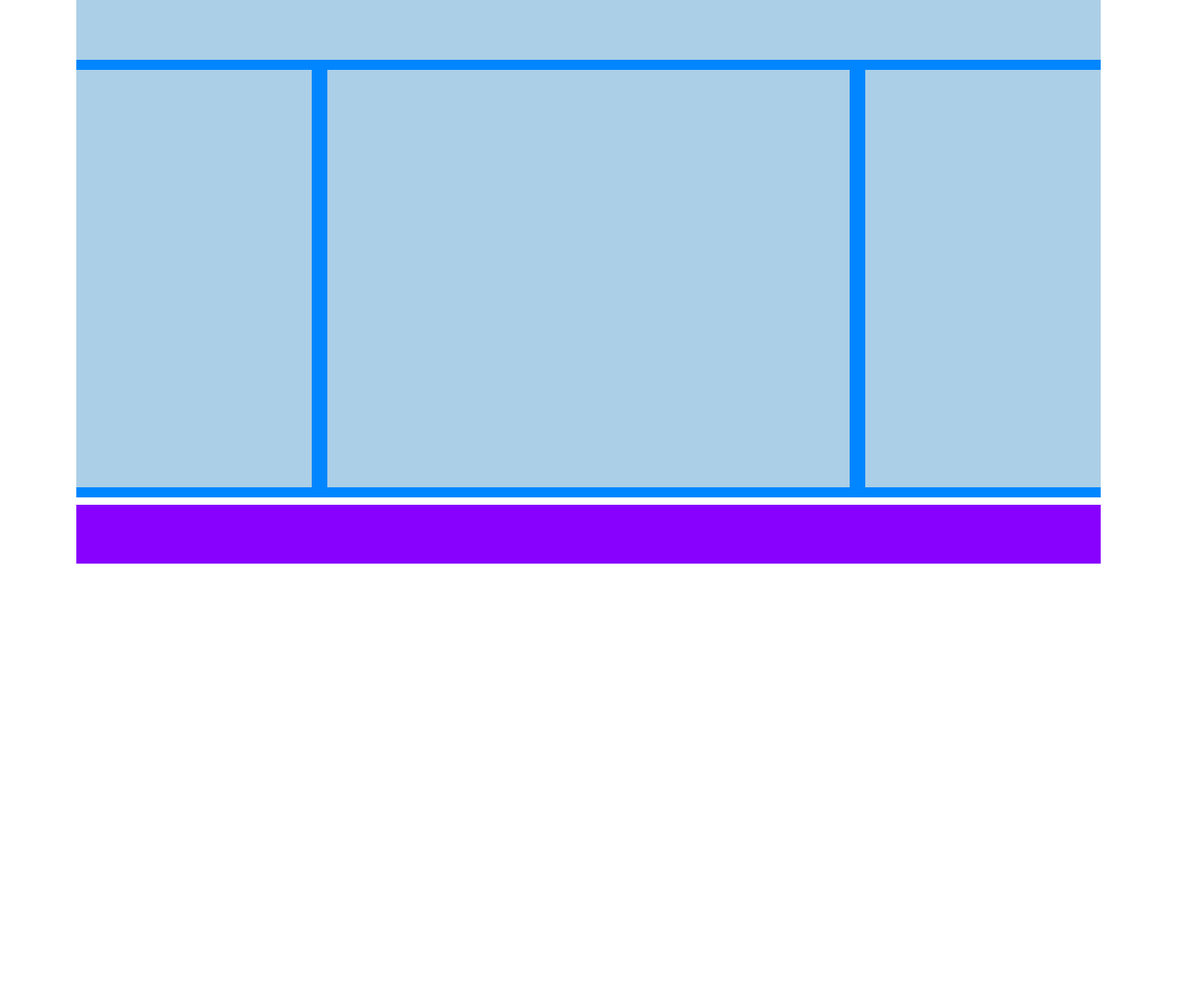
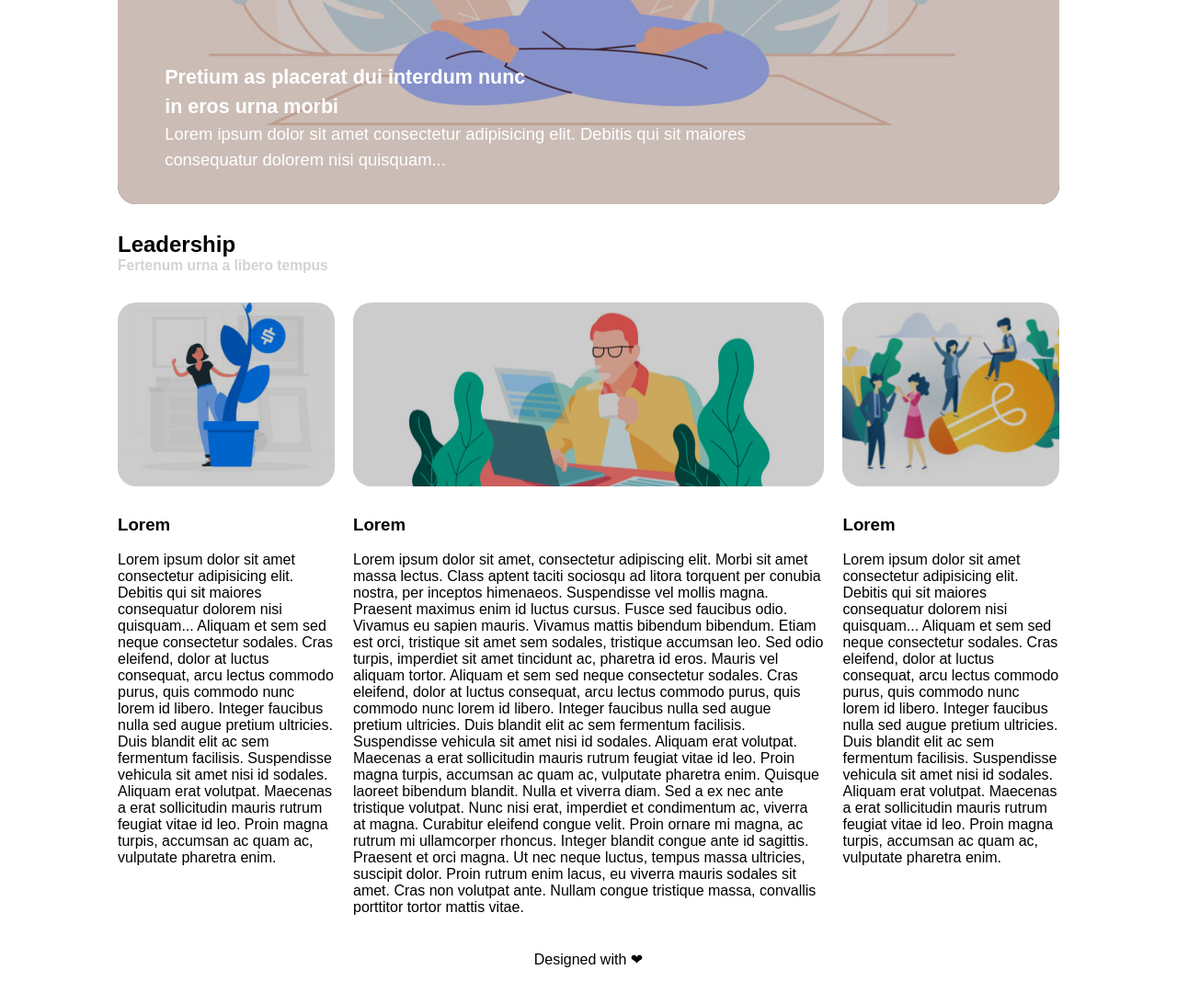
Before and after one commit to tsvoosh/htmlcss-struttura-wp, a plain HTML site: page index.html in a window 1280 px wide. Shown: the part 680-1772 px from the top of the page at 92% size. Before the commit the page ends 1306 px from the top, so only its background shows below. Drawn offline with Linux system fonts and the light colour scheme.

Commit message:
elements added

```diff
--- a/css/style.css
+++ b/css/style.css
@@ -4,64 +4,109 @@
     box-sizing: border-box;
 }
 
-.container {
-    margin: 1% 6.5%;
+body {
+    font-family: sans-serif;
 }
 
-header {
-    height: 15vh;
-    background-color: rgb(229,121,230);
+.container {
+    margin: 0 10%;
+    margin-top: 3%;
 }
 
 #first {
-    height: 60vh;
-    background-color: rgb(225,214,122);
-    margin-top: 3vh;
+    position: relative;
+    margin-top: 3%;
+    background-color: black;
+    border-radius: 20px;
+    margin-bottom: 3%;
 }
 
-#second {
-    height: 70vh;
-    background-color: rgb(1,134,255);
-    margin-top: 3vh;
+#logo {
+    width: 20%;
+}
+
+ul {
+    list-style-type: none;
+    margin-top: 4%;
+}
+
+li {
+    display: inline;
+    margin: 0 1%;
+}
+
+li > a {
+    text-decoration: none;
+    color: grey;
+}
+
+#banner {
+    display: block;
+    width: 100%;
+    border-radius: 20px;
+    opacity: 0.8;
+}
+
+.textbox {
+    position: absolute;
+    line-height: 1.5;
+    color: white;
+    bottom: 5%;
+    left: 5%;
+    right: 3%;
+    font-size: 115%;
+}
+
+
+#lightgrey {
+    color: lightgrey;
+    font-size: 65%;
+}
+
+.images {
+    margin-top: 3%;
+}
+
+.image {
+    float: left;
+    background-color:black;
+    border-radius: 20px;
+}
+
+.image.left, .image.right {
+    width: 23%;
+}
+
+.image.middle {
+    width: 50%;
+    margin: 0 2%;
+}
+
+.img {
+    display: block;
+    height: 200px;
+    width: 100%;
+    object-fit: cover;
+    opacity: 0.8;
+}
+
+.grid {
+    float: left;
+    margin-top: 3%;
+}
+
+.grid.one , .grid.three {
+    width: 23%;
+}
+
+.grid.two {
+    width: 50%;
+    margin-right: 2%;
+    margin-left: 2%;
 }
 
 footer {
-    height: 8vh;
-    background-color: rgb(136,1,254);
-    margin-top: 1vh;
+    padding: 3% 0;
+    clear: both;
+    text-align: center;
 }
-
-#heading {
-    height: 15%;
-    background-color: rgb(171,207,231);
-}
-
-.wrapper {
-    height: 85%;
-    padding-top: 1%;
-    padding-bottom: 1%;
-}
-
-.content {
-    background-color: rgb(171,207,231);
-    height: 100%;
-}
-
-.left , .right{
-    width: 23%;
-}
-
-.left {
-    float: left;
-}
-
-.right {
-    float: right;
-}
-
-.middle {
-    width: 51%;
-    display: inline-block;
-    margin-left: 1.5%;
-    margin-right: 1.5%;
-}
--- a/index.html
+++ b/index.html
@@ -11,25 +11,90 @@
 <body>
     <div class="container">
         <header>
+            <img id="logo" src="img/logo.png" alt="logo">
+            <nav>
+                <ul>
+                    <li><a href="">FEATURES</a></li>
+                    <li><a href="">EDITORIALS</a></li>
+                    <li><a href="">ENVIRONMENT</a></li>
+                    <li><a href="">BLOG</a></li>
+                    <li><a href="">SHOP</a></li>
+                    <li><a href="">CONTACT</a></li>
+                </ul>
+            </nav>
         </header>
         <section id="first">
+            <img id="banner" src="img/banner.jpg" alt="yoga">
+            <div class="textbox">
+                <h3>Pretium as placerat dui interdum nunc<br> in eros urna morbi</h3>
+                <p>Lorem ipsum dolor sit amet consectetur adipisicing elit. Debitis qui sit
+                    maiores<br> consequatur dolorem nisi quisquam...</p>
+            </div>
         </section>
         <section id="second">
             <div id="heading">
+                <h1>Leadership<h1>
+                        <p id="lightgrey">Fertenum urna a libero tempus</p>
             </div>
-            <div class="wrapper">
-                <div class="content left">
+            <div class="images">
+                <div class="image left">
+                    <img class="img" src="img/img-1.jpg" alt="image">
                 </div>
-                <div class="content middle">
+                <div class="image middle">
+                    <img class="img" src="img/banner-2.jpg" alt="image">
                 </div>
-                <div class="content right">
+                <div class="image right">
+                    <img class="img" src="img/img-3.jpg" alt="image">
                 </div>
             </div>
         </section>
-        <footer>
-
-        </footer>
+        <div class="text_grids">
+            <div class="grid one">
+                <h3>Lorem</h3>
+                <br>
+                <p>Lorem ipsum dolor sit amet consectetur adipisicing elit. Debitis qui sit
+                    maiores consequatur dolorem nisi quisquam...
+                    Aliquam et sem sed neque consectetur sodales. Cras eleifend, dolor at luctus consequat, arcu lectus
+                    commodo purus, quis commodo nunc lorem id libero. Integer faucibus nulla sed augue pretium
+                    ultricies. Duis blandit elit ac sem fermentum facilisis. Suspendisse vehicula sit amet nisi id
+                    sodales. Aliquam erat volutpat. Maecenas a erat sollicitudin mauris rutrum feugiat vitae id leo.
+                    Proin magna turpis, accumsan ac quam ac, vulputate pharetra enim.</p>
+            </div>
+            <div class="grid two">
+                <h3>Lorem</h3>
+                <br>
+                <p>Lorem ipsum dolor sit amet, consectetur adipiscing elit. Morbi sit amet massa lectus. Class aptent
+                    taciti sociosqu ad litora torquent per conubia nostra, per inceptos himenaeos. Suspendisse vel
+                    mollis magna. Praesent maximus enim id luctus cursus. Fusce sed faucibus odio. Vivamus eu sapien
+                    mauris. Vivamus mattis bibendum bibendum. Etiam est orci, tristique sit amet sem sodales, tristique
+                    accumsan leo. Sed odio turpis, imperdiet sit amet tincidunt ac, pharetra id eros. Mauris vel aliquam tortor.
+                    Aliquam et sem sed neque consectetur sodales. Cras eleifend, dolor at luctus consequat, arcu lectus
+                    commodo purus, quis commodo nunc lorem id libero. Integer faucibus nulla sed augue pretium
+                    ultricies. Duis blandit elit ac sem fermentum facilisis. Suspendisse vehicula sit amet nisi id
+                    sodales. Aliquam erat volutpat. Maecenas a erat sollicitudin mauris rutrum feugiat vitae id leo.
+                    Proin magna turpis, accumsan ac quam ac, vulputate pharetra enim. Quisque laoreet bibendum blandit. Nulla et viverra diam. Sed a ex nec ante tristique volutpat. Nunc
+                    nisi erat, imperdiet et condimentum ac, viverra at magna. Curabitur eleifend congue velit. Proin
+                    ornare mi magna, ac rutrum mi ullamcorper rhoncus. Integer blandit congue ante id sagittis. Praesent
+                    et orci magna. Ut nec neque luctus, tempus massa ultricies, suscipit dolor. Proin rutrum enim lacus,
+                    eu viverra mauris sodales sit amet. Cras non volutpat ante. Nullam congue tristique massa, convallis
+                    porttitor tortor mattis vitae.</p>
+            </div>
+            <div class="grid three">
+                <h3>Lorem</h3>
+                <br>
+                <p>Lorem ipsum dolor sit amet consectetur adipisicing elit. Debitis qui sit
+                    maiores consequatur dolorem nisi quisquam...
+                    Aliquam et sem sed neque consectetur sodales. Cras eleifend, dolor at luctus consequat, arcu lectus
+                    commodo purus, quis commodo nunc lorem id libero. Integer faucibus nulla sed augue pretium
+                    ultricies. Duis blandit elit ac sem fermentum facilisis. Suspendisse vehicula sit amet nisi id
+                    sodales. Aliquam erat volutpat. Maecenas a erat sollicitudin mauris rutrum feugiat vitae id leo.
+                    Proin magna turpis, accumsan ac quam ac, vulputate pharetra enim.</p>
+            </div>
+        </div>
     </div>
+    <footer>
+        Designed with &#10084;
+    </footer>
 </body>
 
 </html>
```
Also changed, not shown: img/banner-2.jpg (added), img/banner.jpg (added), img/img-1.jpg (added), img/img-3.jpg (added), img/logo.png (added).
